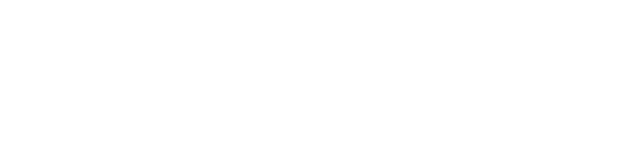
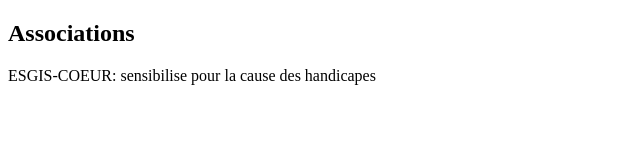
Before and after one commit to adounimalade12-prog/mon-cv, a plain HTML site: page index.html in a window 1280 px wide. Shown: the whole page, without its empty margins (0-640 px from the left). Drawn offline with Linux system fonts and the light colour scheme.

Commit message:
mise en place de la section associations

```diff
--- a/index.html
+++ b/index.html
@@ -7,6 +7,7 @@
     <link rel="stylesheet" href="style.css">
 </head>
 <body>
-
+    <h2>Associations</h2>
+    <p>ESGIS-COEUR: sensibilise pour la cause des handicapes</p>
 </body>
 </html>
```
